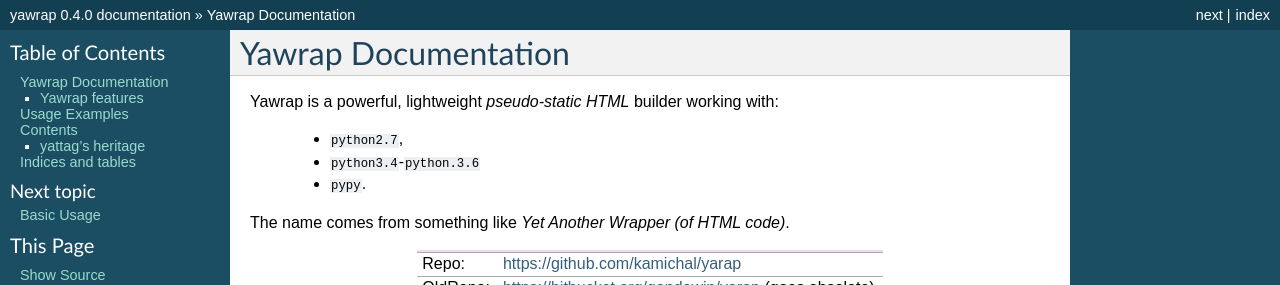
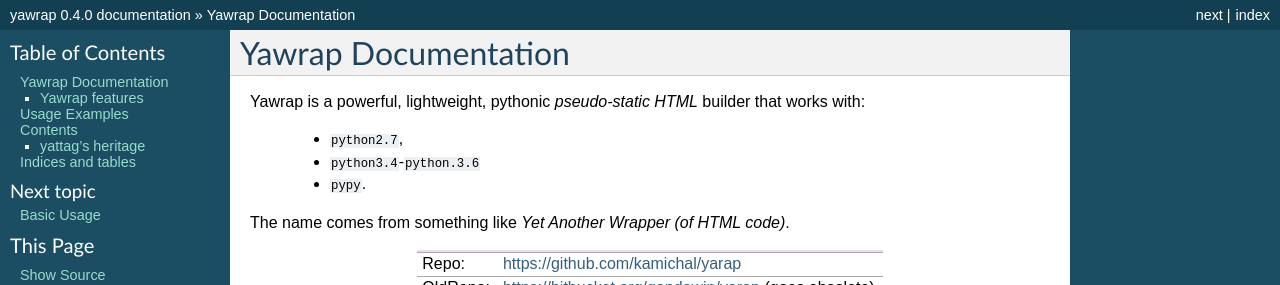
Before and after one commit to kamichal/yarap, a Sphinx documentation site: the page built from docs/source/index.rst, in a window 1280 px wide and 900 px high. Shown: the top 285 px of the window. Built offline with Sphinx 7.4.7, drawn with Linux system fonts in a browser that asks for light colours.

```diff
--- a/docs/source/index.rst
+++ b/docs/source/index.rst
@@ -5,7 +5,7 @@
 Yawrap Documentation
 ====================
 
-Yawrap is a powerful, lightweight  `pseudo-static HTML` builder working with:
+Yawrap is a powerful, lightweight, pythonic `pseudo-static HTML` builder that works with:
 
     - ``python2.7``,
     - ``python3.4``-``python.3.6``
```
Also changed, not shown: README.rst (+5 -7 lines).
